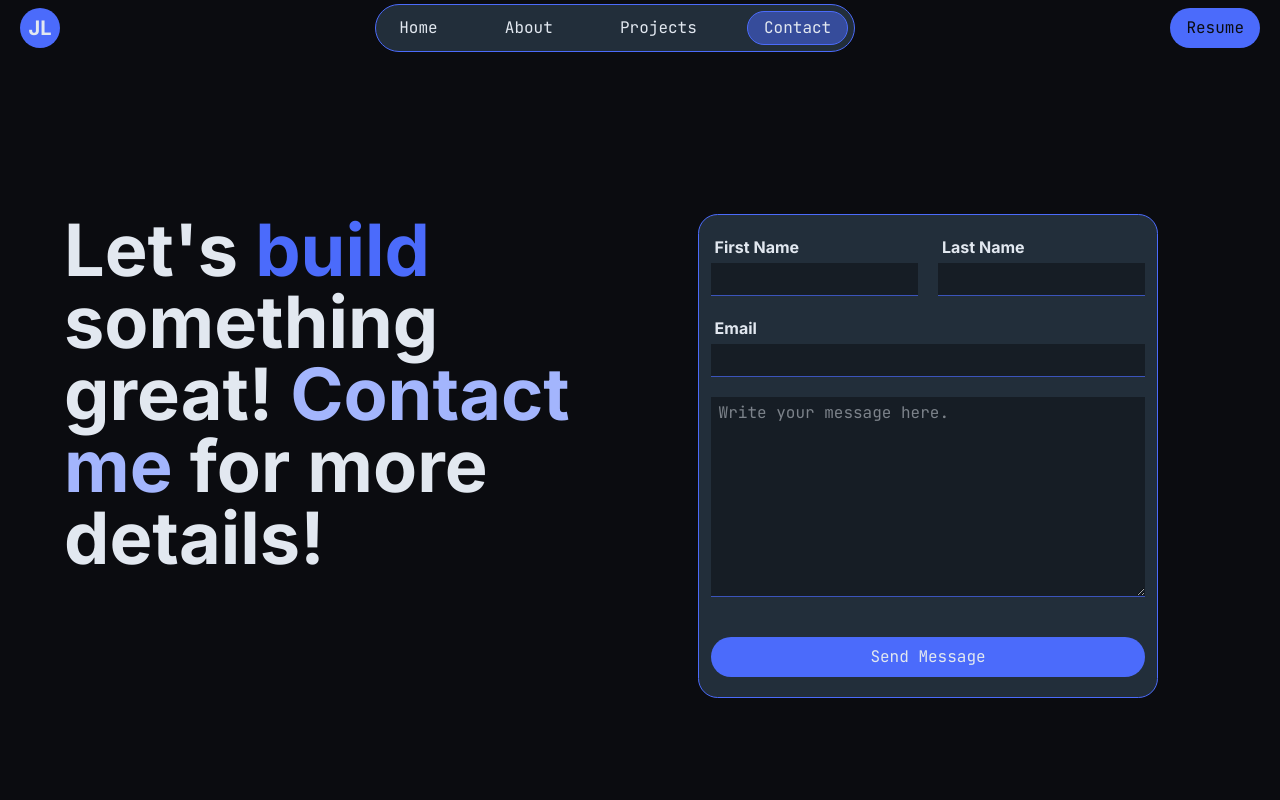
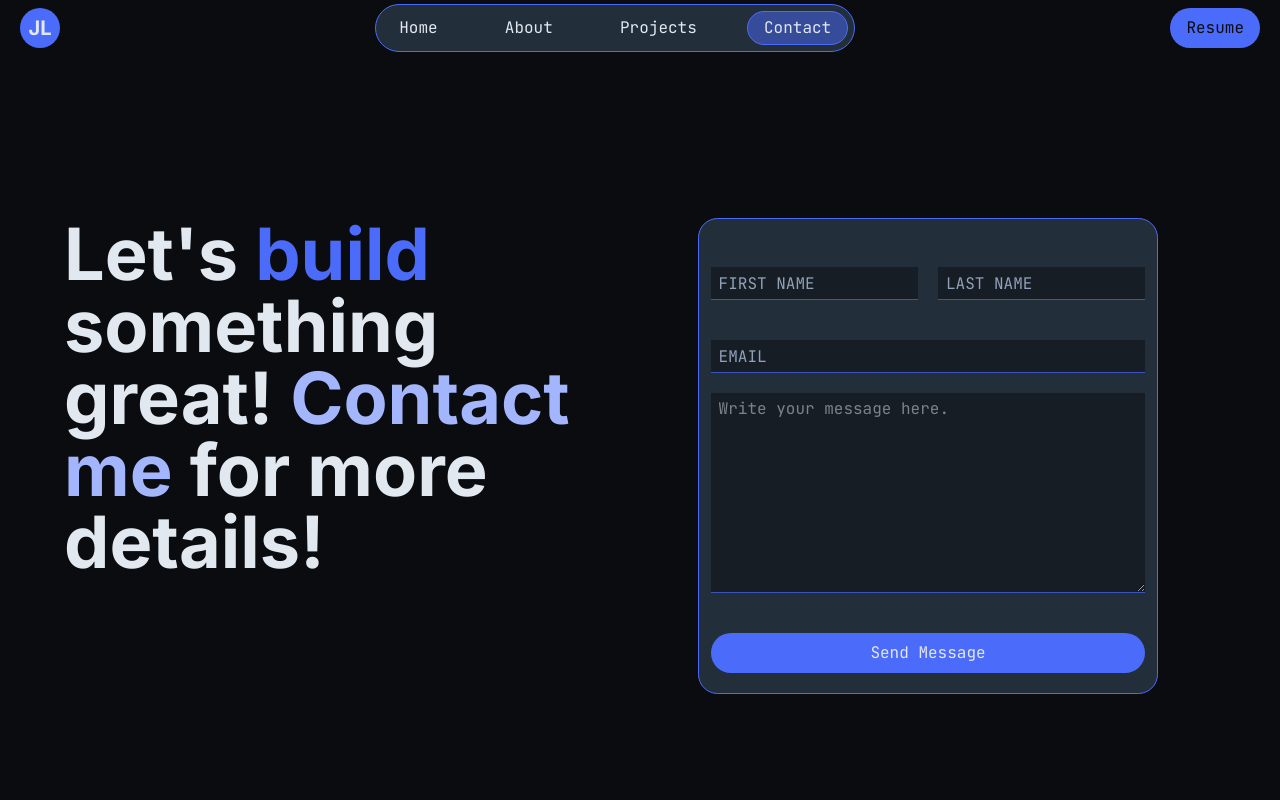
Before and after one commit to JohnLloydProg/my-portfolio, a Next.js app: page /contact in a window 1280 px wide. Shown: the top 800 px of the page. Built offline with nearby package versions, Linux system fonts and the light colour scheme; no server answers.

Commit message:
feat(contact): better input field UI/UX
Created a separate component for the input field and its animation.

```diff
--- a/app/contact/messageForm.tsx
+++ b/app/contact/messageForm.tsx
@@ -15,6 +15,33 @@ function SubmitButton() {
 		>
 			{pending ? "Sending message..." : "Send Message"}
 		</button>
+	);
+}
+
+function FloatingLabel({
+	name,
+	placeholder,
+}: {
+	name: string;
+	placeholder: string;
+}) {
+	return (
+		<div className="relative w-full h-fit mt-7">
+			<input
+				type={name}
+				name={name}
+				className="peer block border-b bg-obsidian-black/50 px-2 py-1 border-denim-blue/70 w-full active:border-denim-blue focus:outline-none focus:border-b-3"
+				placeholder=""
+			/>
+			<label
+				htmlFor={name}
+				className="pointer-events-none absolute top-0 -translate-y-7 left-2 z-10 text-slate-400 transition-all
+				duration-200 peer-placeholder-shown:top-1/2 peer-placeholder-shown:-translate-y-1/2 peer-focus:top-0 peer-focus:-translate-y-7
+				peer-focus:font-bold peer-focus:text-platinum-white uppercase"
+			>
+				{placeholder}
+			</label>
+		</div>
 	);
 }
 
@@ -47,45 +74,11 @@ export default function MessageForm() {
 					{state.message}
 				</p>
 			)}
-			<div className="flex w-full gap-5">
-				<div className="group">
-					<label
-						htmlFor="firstName"
-						className="block font-inter font-bold mb-1 ml-1"
-					>
-						First Name
-					</label>
-					<input
-						type="firstName"
-						name="firstName"
-						className="border-b bg-obsidian-black/50 px-2 py-1 border-denim-blue/70 w-full active:border-denim-blue focus:outline-none focus:border-b-3"
-					/>
-				</div>
-				<div className="group">
-					<label
-						htmlFor="lastName"
-						className="block font-inter font-bold mb-1 ml-1"
-					>
-						Last Name
-					</label>
-					<input
-						type="lastName"
-						name="lastName"
-						className="border-b bg-obsidian-black/50 px-2 py-1 border-denim-blue/70 w-full active:border-denim-blue focus:outline-none focus:border-b-3"
-					/>
-				</div>
+			<div className="flex w-full gap-5 mb-10">
+				<FloatingLabel name="firstName" placeholder="First Name" />
+				<FloatingLabel name="lastName" placeholder="Last Name" />
 			</div>
-			<label
-				htmlFor="email"
-				className="block font-inter font-bold mb-1 ml-1 mt-5"
-			>
-				Email
-			</label>
-			<input
-				type="email"
-				name="email"
-				className="border-b bg-obsidian-black/50 px-2 py-1 border-denim-blue/70 w-full active:border-denim-blue focus:outline-none focus:border-b-3"
-			/>
+			<FloatingLabel name="email" placeholder="Email" />
 			<textarea
 				name="message"
 				id="message"
```
Also changed, not shown: 1 other file (tests, documents, lock files or other folders).
